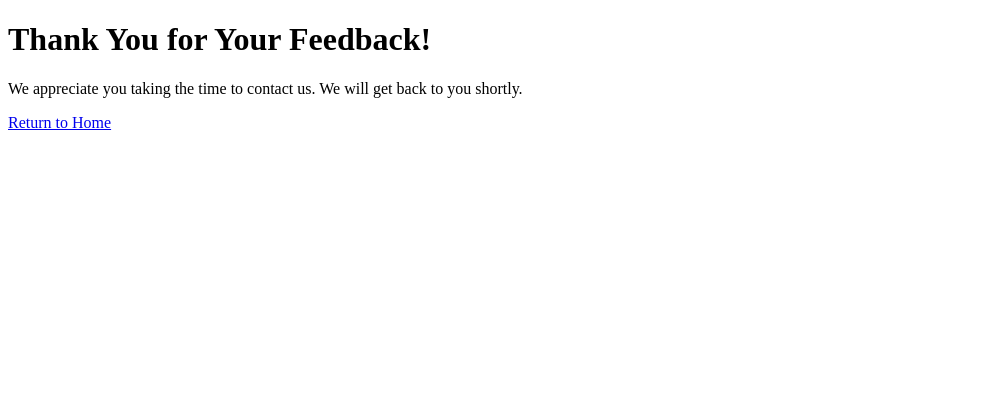
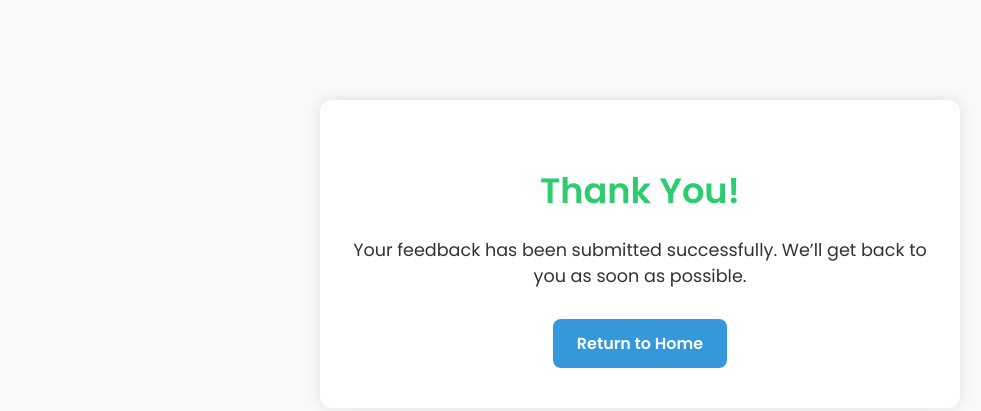
Before and after one commit to SvHomeCare/SV_Home_Care, a plain HTML site: page thankyou.html in a window 1280 px wide. Shown: the whole page, without its empty margins (0-981 px from the left). Drawn offline with Linux system fonts and the light colour scheme.

Commit message:
Update thankyou.html

```diff
--- a/thankyou.html
+++ b/thankyou.html
@@ -2,21 +2,55 @@
 <html lang="en">
 <head>
   <meta charset="UTF-8" />
+  <meta name="viewport" content="width=device-width, initial-scale=1.0"/>
   <title>Thank You - SV HOME CARE</title>
-
-  <!-- Google tag (gtag.js) -->
-  <script async src="https://www.googletagmanager.com/gtag/js?id=AW-17043071373"></script>
-  <script>
-    window.dataLayer = window.dataLayer || [];
-    function gtag(){dataLayer.push(arguments);}
-    gtag('js', new Date());
-    gtag('config', 'AW-17043071373');
-    gtag('event', 'conversion', {'send_to': 'AW-17043071373/1AS0COvl1ssaEI3D4r4_'});
-  </script>
+  <link href="https://fonts.googleapis.com/css2?family=Poppins:wght@400;600&display=swap" rel="stylesheet">
+  <style>
+    body {
+      font-family: 'Poppins', sans-serif;
+      background-color: #f9f9f9;
+      margin: 0;
+      padding: 0;
+      text-align: center;
+    }
+    .container {
+      max-width: 600px;
+      margin: 100px auto;
+      background: #fff;
+      padding: 40px 20px;
+      box-shadow: 0 0 15px rgba(0,0,0,0.1);
+      border-radius: 12px;
+    }
+    h1 {
+      color: #2ecc71;
+      font-size: 2.2rem;
+      margin-bottom: 20px;
+    }
+    p {
+      font-size: 1.1rem;
+      color: #333;
+      margin-bottom: 30px;
+    }
+    .home-btn {
+      display: inline-block;
+      padding: 12px 24px;
+      background-color: #3498db;
+      color: white;
+      text-decoration: none;
+      font-weight: 600;
+      border-radius: 8px;
+      transition: background 0.3s ease;
+    }
+    .home-btn:hover {
+      background-color: #2980b9;
+    }
+  </style>
 </head>
 <body>
-  <h1>Thank You for Your Feedback!</h1>
-  <p>We appreciate you taking the time to contact us. We will get back to you shortly.</p>
-  <a href="index.html">Return to Home</a>
+  <div class="container">
+    <h1>Thank You!</h1>
+    <p>Your feedback has been submitted successfully. We’ll get back to you as soon as possible.</p>
+    <a href="index.html" class="home-btn">Return to Home</a>
+  </div>
 </body>
 </html>
```
